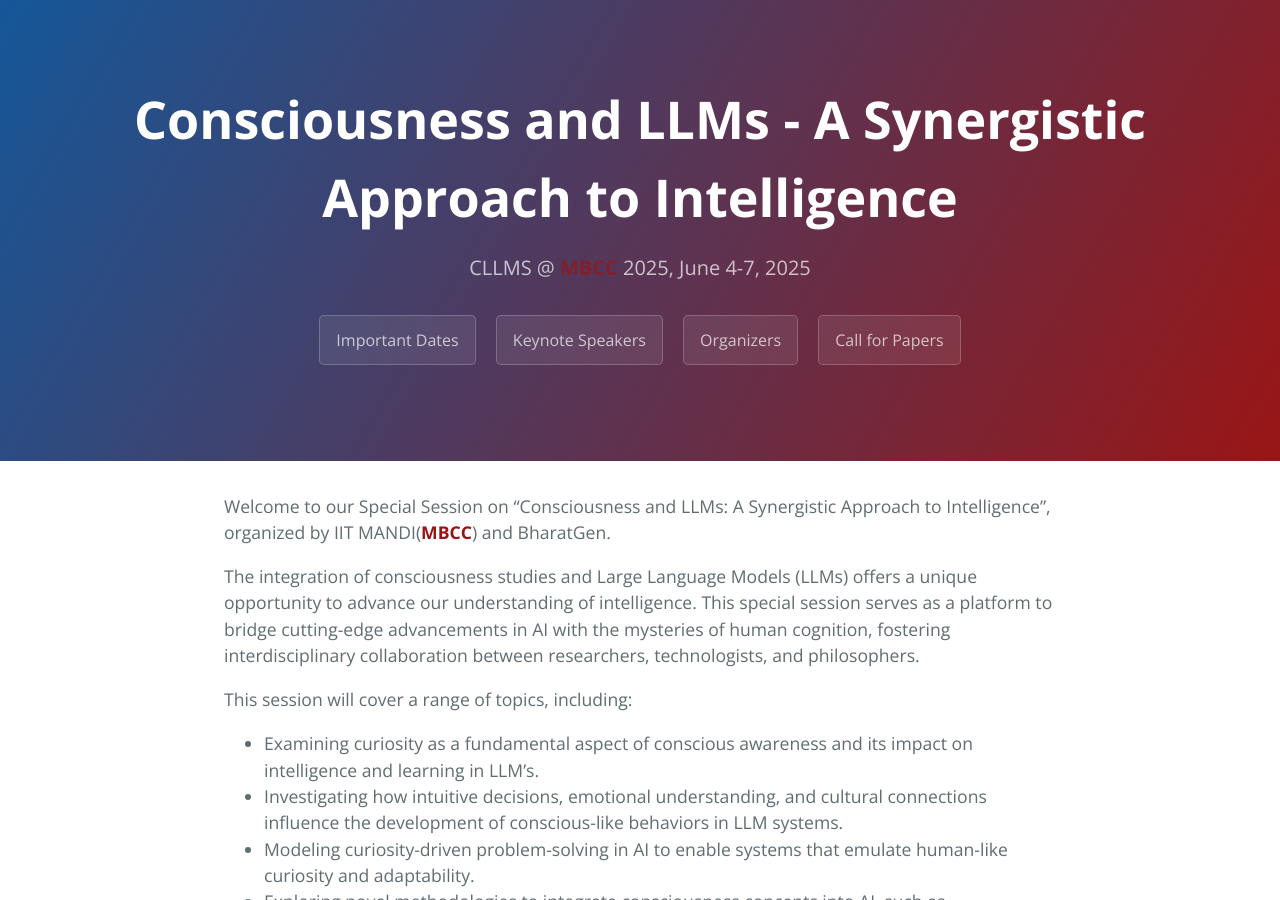
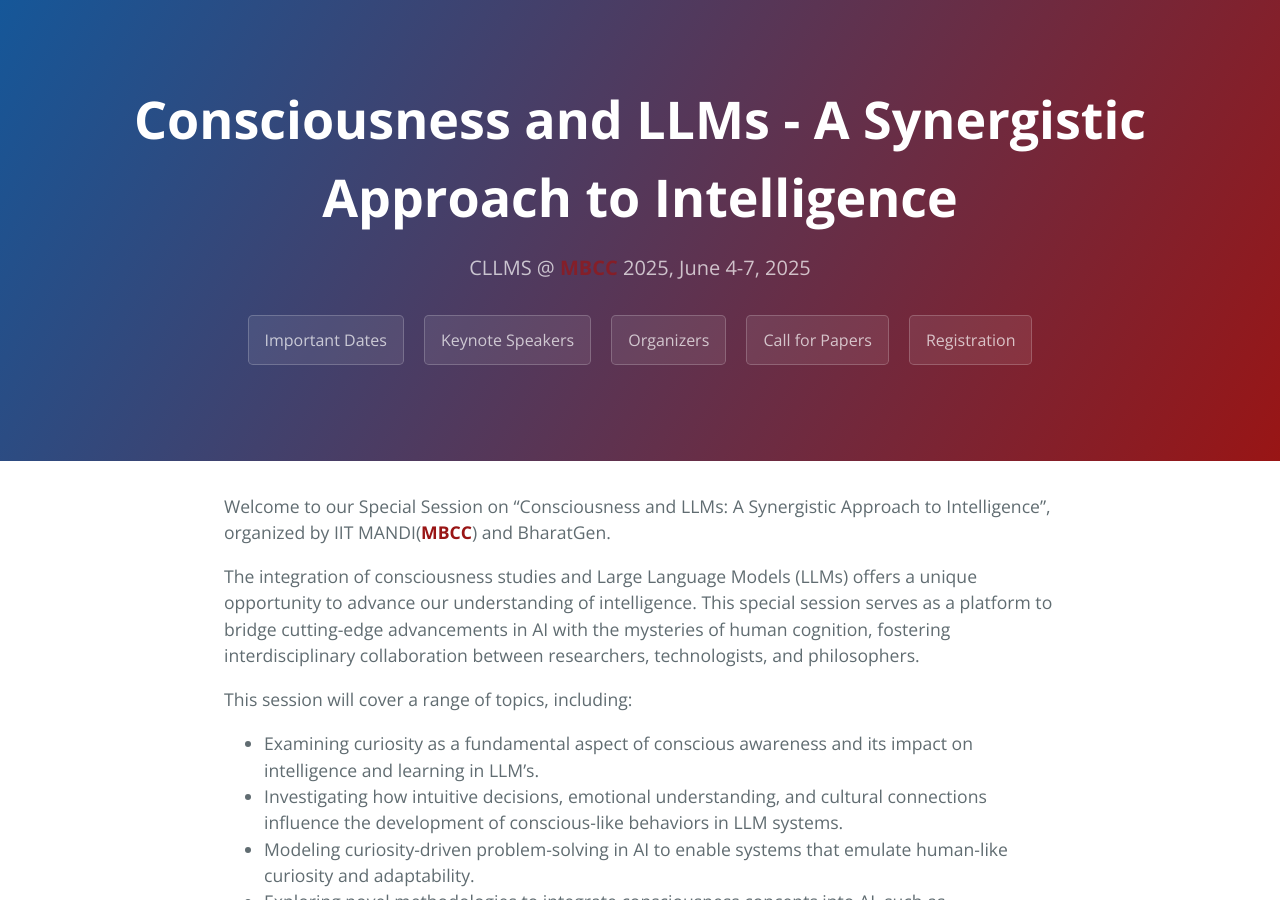
Before and after one commit to indicnlpiitmandi/indicnlpiitmandi.github.io, a Jekyll site: the page built from index.md, in a window 1280 px wide and 900 px high. Built offline with Jekyll 4.4.1, drawn with Linux system fonts in a browser that asks for light colours; the repository's description, which GitHub fills in, is left out.

Commit message:
Update default.html

```diff
--- a/_layouts/default.html
+++ b/_layouts/default.html
@@ -34,6 +34,7 @@
 <!--       <a href="#panelists" class="btn" target="_self">Panelists</a> -->
       <a href="#organizers" class="btn" target="_self">Organizers</a>
       <a href="#call" class="btn" target="_self">Call for Papers</a>
+      <a href="#register" class="btn" target="_self">Registration</a>
 
     </header>
 
```
